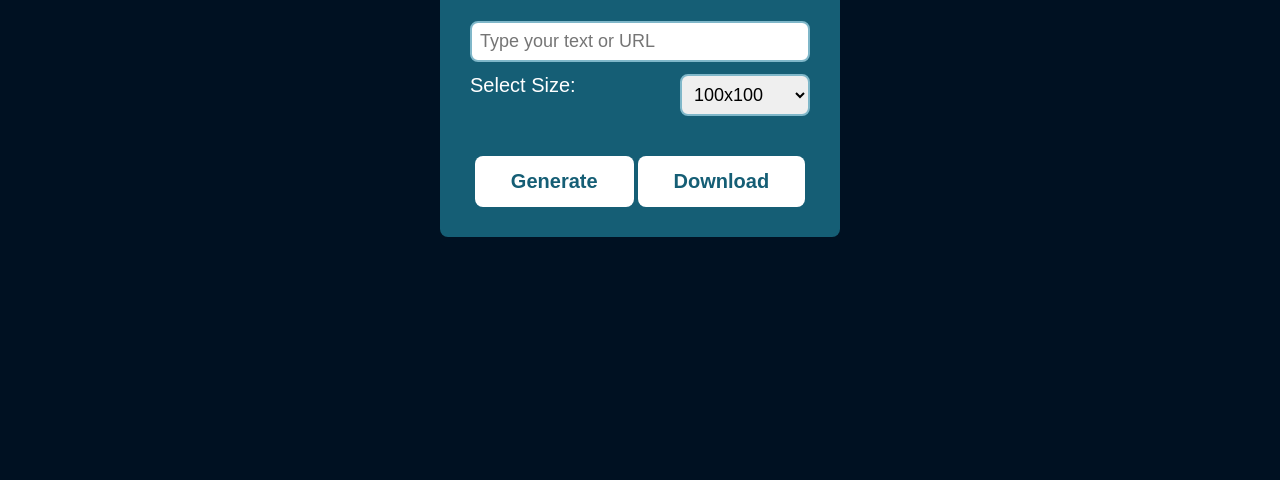
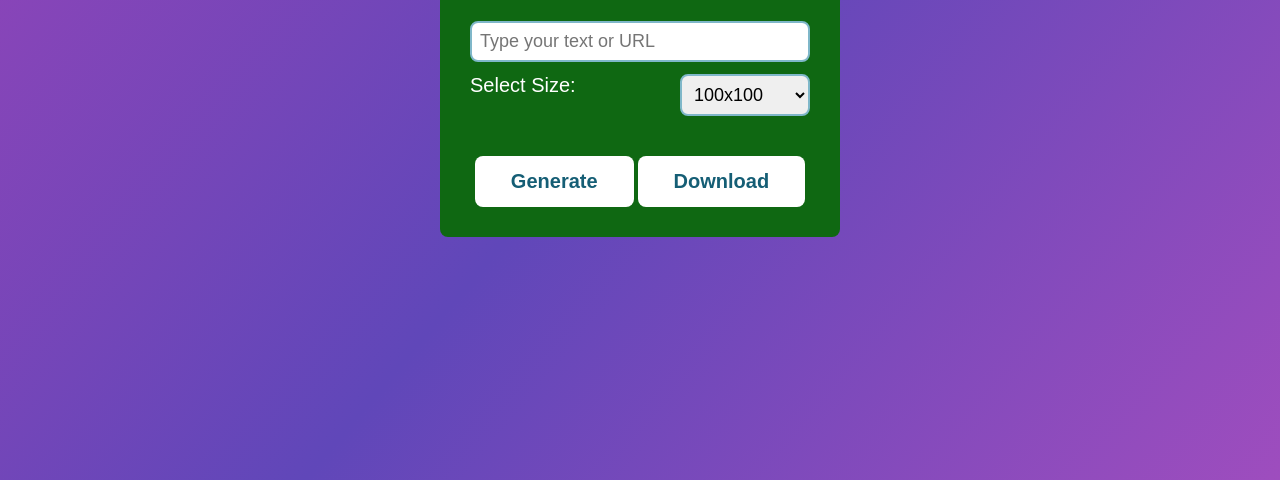
Before and after one commit to Erma-T/30daysFrontEndBasic, a plain HTML site: page Day 18 QR Code Generator/index.html in a window 1280 px wide. Shown: the part 320-800 px from the top of the page. Drawn offline with Linux system fonts and the light colour scheme.

Commit message:
day 18 final commit

```diff
--- a/Day 18 QR Code Generator/style.css
+++ b/Day 18 QR Code Generator/style.css
@@ -18,11 +18,11 @@ body{
     display: flex;
     justify-content: center;
     align-items: center;
-    background-color: var(--bcg-color);
+    background: linear-gradient(130deg, rgb(151, 68, 184), rgb(96, 71, 185), rgb(158, 77, 190));
 }
 
 .box{
-    background-color: var(--primary-color);
+    background:  #0f6812;
     padding: 30px;
     width: 400px;
     border-radius: var(--border-radius);
```
